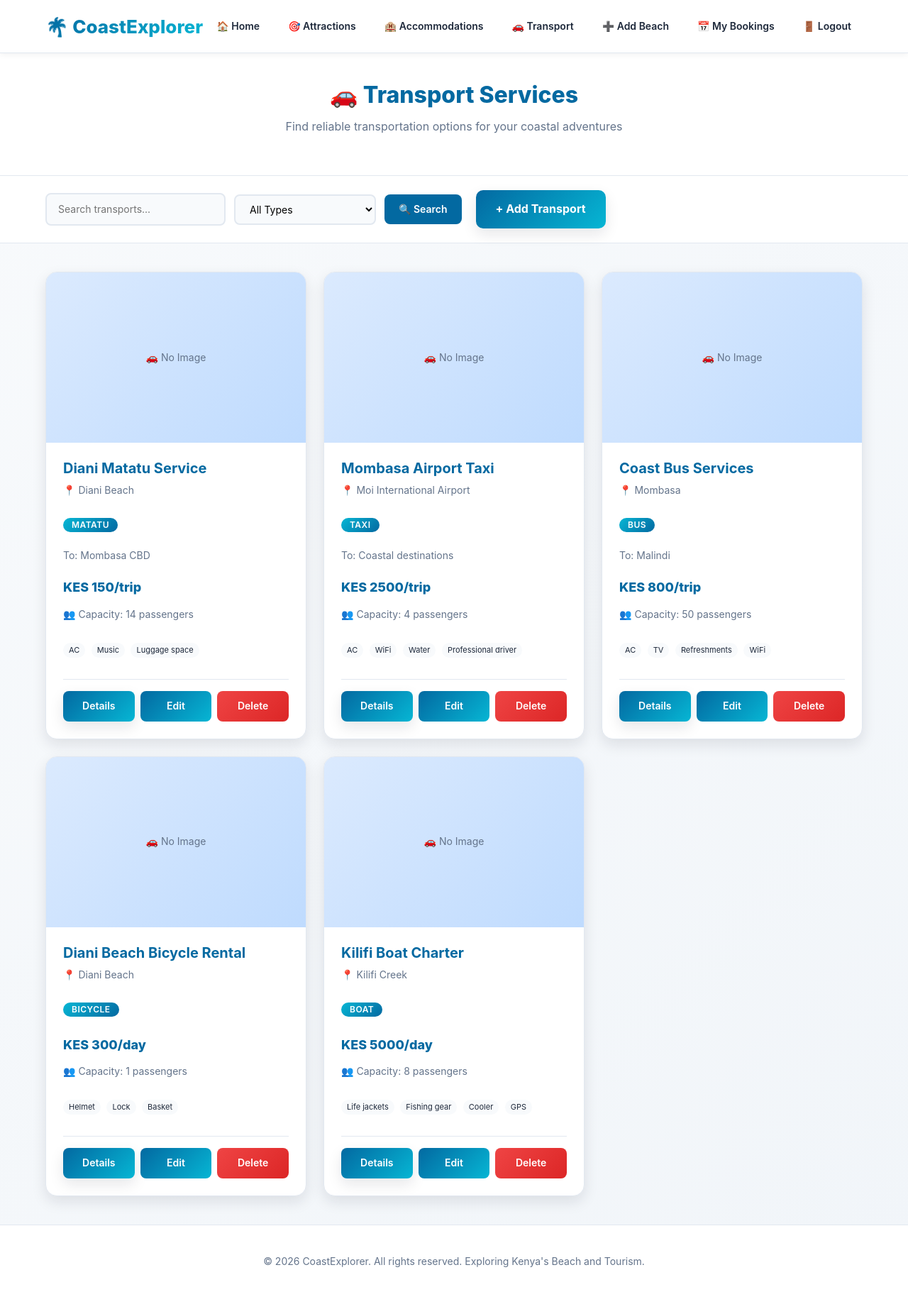
After one commit to Benardo001/The-Explorer, a Django app: page /transports/ in a window 1280 px wide. The commit adds this page. Shown: the whole page at 71% size. Run offline with Django 5.2, Linux system fonts and the light colour scheme; a user stored in the database is signed in; data comes from the database, SQL or seed files in the repository; both versions use the stored data as it was after the commit.

Commit message:
Added Transport services

```diff
--- a/The-Explorer-main/tourism/admin.py
+++ b/The-Explorer-main/tourism/admin.py
@@ -1,8 +1,9 @@
 from django.contrib import admin
-from .models import Beach, Booking, Review, TouristAttraction, Accommodation
+from .models import Beach, Booking, Review, TouristAttraction, Accommodation, Transport
 
 admin.site.register(Beach)
 admin.site.register(Booking)
 admin.site.register(Review)
 admin.site.register(TouristAttraction)
 admin.site.register(Accommodation)
+admin.site.register(Transport)
--- a/The-Explorer-main/tourism/templates/accommodation_detail.html
+++ b/The-Explorer-main/tourism/templates/accommodation_detail.html
@@ -8,6 +8,8 @@
         <div class="col-md-8">
             {% if accommodation.image %}
                 <img src="{{ accommodation.image.url }}" class="img-fluid mb-4" alt="{{ accommodation.name }}" style="max-height: 500px; object-fit: cover;">
+            {% else %}
+                <img src="https://images.unsplash.com/photo-1566073771259-6a8506099945?auto=format&fit=crop&w=1300&q=80" class="img-fluid mb-4" alt="{{ accommodation.name }}" style="max-height: 500px; object-fit: cover;">
             {% endif %}
 
             <h1>{{ accommodation.name }}</h1>
--- a/The-Explorer-main/tourism/templates/attraction_detail.html
+++ b/The-Explorer-main/tourism/templates/attraction_detail.html
@@ -8,6 +8,8 @@
         <div class="col-md-8">
             {% if attraction.image %}
                 <img src="{{ attraction.image.url }}" class="img-fluid mb-4" alt="{{ attraction.name }}" style="max-height: 500px; object-fit: cover;">
+            {% else %}
+                <img src="https://images.unsplash.com/photo-1469474968028-56623f02e42e?auto=format&fit=crop&w=1300&q=80" class="img-fluid mb-4" alt="{{ attraction.name }}" style="max-height: 500px; object-fit: cover;">
             {% endif %}
 
             <h1>{{ attraction.name }}</h1>
--- a/The-Explorer-main/tourism/templates/base.html
+++ b/The-Explorer-main/tourism/templates/base.html
@@ -416,6 +416,7 @@
             <a href="{% url 'home' %}">🏠 Home</a>
             <a href="{% url 'attractions' %}">🎯 Attractions</a>
             <a href="{% url 'accommodations' %}">🏨 Accommodations</a>
+            <a href="{% url 'transports' %}">🚗 Transport</a>
             <a href="{% url 'create_beach' %}">➕ Add Beach</a>
             <a href="{% url 'my_bookings' %}">📅 My Bookings</a>
             <a href="{% url 'logout' %}">🚪 Logout</a>
--- /dev/null
+++ b/The-Explorer-main/tourism/templates/transports.html
@@ -0,0 +1,323 @@
+{% extends 'base.html' %}
+
+{% block title %}Transport Services - CoastExplorer{% endblock %}
+
+{% block extra_css %}
+<style>
+    .section-header {
+        padding: 40px 5%;
+        text-align: center;
+        background: var(--white);
+        border-bottom: 1px solid var(--border);
+    }
+
+    .section-header h2 {
+        font-size: 32px;
+        font-weight: 800;
+        color: var(--primary-blue);
+        margin-bottom: 12px;
+    }
+
+    .section-header p {
+        color: var(--text-muted);
+        font-size: 16px;
+    }
+
+    .filters {
+        padding: 20px 5%;
+        background: var(--white);
+        border-bottom: 1px solid var(--border);
+        display: flex;
+        gap: 20px;
+        align-items: center;
+        flex-wrap: wrap;
+    }
+
+    .filters form {
+        display: flex;
+        gap: 12px;
+        align-items: center;
+        flex-wrap: wrap;
+    }
+
+    .filters input,
+    .filters select {
+        padding: 10px 16px;
+        border: 2px solid var(--border);
+        border-radius: 8px;
+        font-size: 14px;
+        min-width: 200px;
+    }
+
+    .filters input:focus,
+    .filters select:focus {
+        outline: none;
+        border-color: var(--accent-cyan);
+    }
+
+    .filters button {
+        padding: 10px 20px;
+        background: var(--primary-blue);
+        color: var(--white);
+        border: none;
+        border-radius: 8px;
+        font-weight: 600;
+        cursor: pointer;
+        transition: all 0.3s ease;
+    }
+
+    .filters button:hover {
+        background: var(--accent-cyan);
+    }
+
+    .empty-state {
+        text-align: center;
+        padding: 60px 5%;
+        color: var(--text-muted);
+    }
+
+    .empty-state h3 {
+        font-size: 24px;
+        color: var(--text-dark);
+        margin-bottom: 12px;
+    }
+
+    .add-btn {
+        display: inline-block;
+        background: linear-gradient(135deg, var(--primary-blue) 0%, var(--accent-cyan) 100%);
+        color: var(--white);
+        padding: 14px 28px;
+        border-radius: 10px;
+        text-decoration: none;
+        font-weight: 700;
+        transition: all 0.3s ease;
+        box-shadow: var(--shadow-md);
+    }
+
+    .add-btn:hover {
+        transform: translateY(-3px);
+        box-shadow: var(--shadow-lg);
+    }
+
+    .grid {
+        display: grid;
+        grid-template-columns: repeat(auto-fill, minmax(350px, 1fr));
+        gap: 24px;
+        padding: 40px 5%;
+        max-width: 1400px;
+        margin: 0 auto;
+    }
+
+    .card {
+        background: var(--white);
+        border-radius: 16px;
+        box-shadow: var(--shadow-md);
+        overflow: hidden;
+        transition: all 0.3s ease;
+        border: 1px solid var(--border);
+    }
+
+    .card:hover {
+        transform: translateY(-8px);
+        box-shadow: var(--shadow-lg);
+    }
+
+    .card img {
+        width: 100%;
+        height: 240px;
+        object-fit: cover;
+    }
+
+    .card-body {
+        padding: 24px;
+    }
+
+    .card h2 {
+        color: var(--primary-blue);
+        font-size: 20px;
+        font-weight: 700;
+        margin-bottom: 8px;
+    }
+
+    .meta {
+        color: var(--text-muted);
+        font-size: 14px;
+        margin-bottom: 12px;
+        display: flex;
+        align-items: center;
+        gap: 6px;
+    }
+
+    .badge {
+        display: inline-block;
+        background: linear-gradient(135deg, var(--accent-cyan) 0%, var(--primary-blue) 100%);
+        color: var(--white);
+        padding: 4px 12px;
+        border-radius: 20px;
+        font-size: 12px;
+        font-weight: 600;
+        text-transform: uppercase;
+        letter-spacing: 0.5px;
+    }
+
+    .price {
+        font-size: 18px;
+        font-weight: 800;
+        color: var(--primary-blue);
+        margin: 12px 0;
+    }
+
+    .capacity {
+        color: var(--text-muted);
+        font-size: 14px;
+        margin-bottom: 12px;
+    }
+
+    .card-actions {
+        display: flex;
+        gap: 8px;
+        margin-top: 16px;
+    }
+
+    .card-actions a {
+        flex: 1;
+        padding: 10px 16px;
+        border-radius: 8px;
+        text-decoration: none;
+        font-weight: 600;
+        font-size: 14px;
+        text-align: center;
+        transition: all 0.3s ease;
+    }
+
+    .btn-primary {
+        background: linear-gradient(135deg, var(--primary-blue) 0%, var(--accent-cyan) 100%);
+        color: var(--white);
+        box-shadow: var(--shadow-md);
+    }
+
+    .btn-primary:hover {
+        transform: translateY(-2px);
+        box-shadow: var(--shadow-lg);
+    }
+
+    .btn-secondary {
+        background: var(--light-bg);
+        color: var(--primary-blue);
+        border: 2px solid var(--accent-cyan);
+    }
+
+    .btn-secondary:hover {
+        background: var(--accent-cyan);
+        color: var(--white);
+    }
+
+    .amenities-list {
+        margin: 12px 0;
+    }
+
+    .amenity-tag {
+        display: inline-block;
+        background: var(--light-bg);
+        color: var(--text-dark);
+        padding: 2px 8px;
+        border-radius: 12px;
+        font-size: 11px;
+        margin: 2px 4px 2px 0;
+    }
+
+    @media (max-width: 768px) {
+        .grid {
+            grid-template-columns: 1fr;
+            padding: 20px 5%;
+        }
+
+        .filters {
+            padding: 20px 5%;
+        }
+
+        .filters form {
+            flex-direction: column;
+            align-items: stretch;
+        }
+
+        .filters input,
+        .filters select {
+            min-width: auto;
+        }
+    }
+</style>
+{% endblock %}
+
+{% block content %}
+<section class="section-header">
+    <h2>🚗 Transport Services</h2>
+    <p>Find reliable transportation options for your coastal adventures</p>
+</section>
+
+<section class="filters">
+    <form method="GET">
+        <input type="text" name="q" placeholder="Search transports..." value="{{ query }}">
+        <select name="type">
+            <option value="">All Types</option>
+            {% for type_code, type_name in types %}
+                <option value="{{ type_code }}" {% if type_code == selected_type %}selected{% endif %}>{{ type_name }}</option>
+            {% endfor %}
+        </select>
+        <button type="submit">🔍 Search</button>
+    </form>
+    <a href="{% url 'create_transport' %}" class="add-btn">+ Add Transport</a>
+</section>
+
+<section id="transports">
+    {% if transports %}
+        <div class="grid">
+            {% for transport in transports %}
+                <div class="card">
+                    {% if transport.image %}
+                        <img src="{{ transport.image.url }}" alt="{{ transport.name }}">
+                    {% else %}
+                        <div style="height: 240px; background: linear-gradient(135deg, #dbeafe 0%, #bfdbfe 100%); display: flex; align-items: center; justify-content: center;">
+                            <span style="color: var(--text-muted); font-size: 14px;">🚗 No Image</span>
+                        </div>
+                    {% endif %}
+                    <div class="card-body">
+                        <h2>{{ transport.name }}</h2>
+                        <div class="meta">
+                            <span>📍 {{ transport.location }}</span>
+                        </div>
+                        <div style="margin: 12px 0;">
+                            <span class="badge">{{ transport.get_transport_type_display }}</span>
+                        </div>
+                        {% if transport.destination %}
+                            <p style="font-size: 14px; color: var(--text-muted); margin: 8px 0;">
+                                To: {{ transport.destination }}
+                            </p>
+                        {% endif %}
+                        <div class="price">KES {{ transport.price_per_trip }}/{{ transport.price_unit }}</div>
+                        <div class="capacity">👥 Capacity: {{ transport.capacity }} passengers</div>
+                        {% if transport.amenities %}
+                            <div class="amenities-list">
+                                {% for amenity in transport.get_amenities_list %}
+                                    <span class="amenity-tag">{{ amenity }}</span>
+                                {% endfor %}
+                            </div>
+                        {% endif %}
+                        <div class="card-actions">
+                            <a href="{% url 'transport_detail' transport.id %}" class="btn-primary">Details</a>
+                            <a href="{% url 'update_transport' transport.id %}" class="btn-secondary">Edit</a>
+                            <a href="{% url 'delete_transport' transport.id %}" style="background: linear-gradient(135deg, #ef4444 0%, #dc2626 100%); color: white;">Delete</a>
+                        </div>
+                    </div>
+                </div>
+            {% endfor %}
+        </div>
+    {% else %}
+        <div class="empty-state">
+            <h3>No transport services found</h3>
+            <p>Be the first to add a transport service to help travelers get around!</p>
+            <a href="{% url 'create_transport' %}" class="add-btn">+ Add Transport Service</a>
+        </div>
+    {% endif %}
+</section>
+{% endblock %}
--- a/The-Explorer-main/tourism/urls.py
+++ b/The-Explorer-main/tourism/urls.py
@@ -23,4 +23,9 @@ urlpatterns = [
     path('accommodation/create/', views.create_accommodation, name='create_accommodation'),
     path('accommodation/update/<int:id>/', views.update_accommodation, name='update_accommodation'),
     path('accommodation/delete/<int:id>/', views.delete_accommodation, name='delete_accommodation'),
+    path('transports/', views.transports, name='transports'),
+    path('transport/<int:id>/', views.transport_detail, name='transport_detail'),
+    path('transport/create/', views.create_transport, name='create_transport'),
+    path('transport/update/<int:id>/', views.update_transport, name='update_transport'),
+    path('transport/delete/<int:id>/', views.delete_transport, name='delete_transport'),
 ]
--- a/The-Explorer-main/tourism/views.py
+++ b/The-Explorer-main/tourism/views.py
@@ -4,8 +4,8 @@ from django.contrib.auth.decorators import login_required
 from django.shortcuts import get_object_or_404, redirect, render
 from django.urls import reverse
 
-from .forms import BeachForm, BookingForm, ReviewForm, SignupForm, AttractionForm, AccommodationForm
-from .models import Beach, Booking, Review, TouristAttraction, Accommodation
+from .forms import BeachForm, BookingForm, ReviewForm, SignupForm, AttractionForm, AccommodationForm, TransportForm
+from .models import Beach, Booking, Review, TouristAttraction, Accommodation, Transport
 
 
 def signup_view(request):
@@ -244,6 +244,64 @@ def delete_accommodation(request, id):
     return render(request, 'confirm_delete.html', {'object': accommodation, 'type': 'accommodation'})
 
 
+@login_required
+def transports(request):
+    query = request.GET.get('q', '')
+    transport_type = request.GET.get('type', '')
+    transports_list = Transport.objects.all()
+
+    if query:
+        transports_list = transports_list.filter(name__icontains=query) | transports_list.filter(location__icontains=query)
+
+    if transport_type:
+        transports_list = transports_list.filter(transport_type=transport_type)
+
+    types = Transport.TRANSPORT_TYPE_CHOICES
+    return render(request, 'transports.html', {
+        'transports': transports_list,
+        'types': types,
+        'query': query,
+        'selected_type': transport_type,
+    })
+
+
+@login_required
+def transport_detail(request, id):
+    transport = get_object_or_404(Transport, id=id)
+    return render(request, 'transport_detail.html', {'transport': transport})
+
+
+@login_required
+def create_transport(request):
+    form = TransportForm(request.POST or None, request.FILES or None)
+    if form.is_valid():
+        form.save()
+        messages.success(request, 'Transport service added successfully.')
+        return redirect('transports')
+    return render(request, 'transport_form.html', {'form': form, 'title': 'Add Transport Service'})
+
+
+@login_required
+def update_transport(request, id):
+    transport = get_object_or_404(Transport, id=id)
+    form = TransportForm(request.POST or None, request.FILES or None, instance=transport)
+    if form.is_valid():
+        form.save()
+        messages.success(request, 'Transport service updated successfully.')
+        return redirect('transport_detail', id=transport.id)
+    return render(request, 'transport_form.html', {'form': form, 'title': 'Edit Transport Service'})
+
+
+@login_required
+def delete_transport(request, id):
+    transport = get_object_or_404(Transport, id=id)
+    if request.method == 'POST':
+        transport.delete()
+        messages.success(request, 'Transport service deleted successfully.')
+        return redirect('transports')
+    return render(request, 'confirm_delete.html', {'object': transport, 'type': 'transport'})
+
+
 def logout_view(request):
     logout(request)
     return redirect('login')
```
Also changed, not shown: The-Explorer-main/tourism/forms.py (+32 -1 lines), The-Explorer-main/tourism/models.py (+41 -0 lines), The-Explorer-main/tourism/templates/transport_detail.html (added, +104 -0 lines), The-Explorer-main/tourism/templates/transport_form.html (added, +163 -0 lines), The-Explorer-main/db.sqlite3, The-Explorer-main/media/beach_images/diani_beach.svg (added), The-Explorer-main/media/transport_images/transport_services.svg (added), The-Explorer-main/tourism/migrations/0007_transport.py (added), The-Explorer-main/tourism/migrations/0008_add_sample_transports.py (added).
